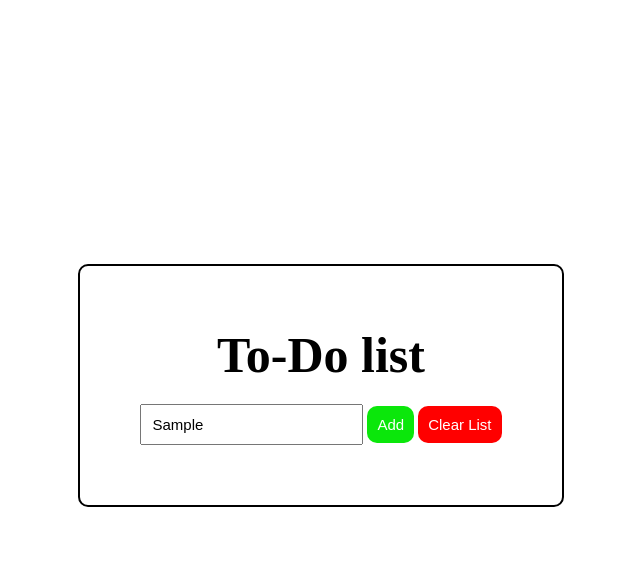
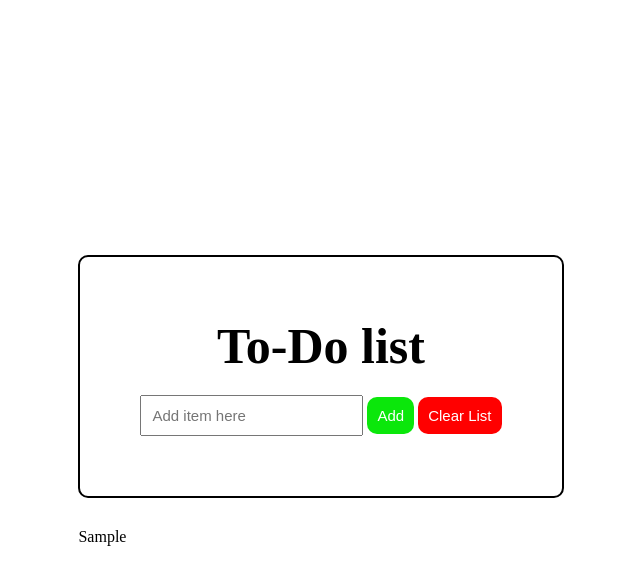
Before and after one commit to dthompasionas/Todo-app-practice, a plain HTML site: page index.html in a window 1280 px wide. Both pictures are taken after typing "Sample" into the empty fields and a click on the button "Add". Shown: the whole page, without its empty margins (319-959 px from the left). Drawn offline with Linux system fonts and the light colour scheme.

Commit message:
added button functionality

```diff
--- a/script.js
+++ b/script.js
@@ -0,0 +1,23 @@
+// buttons need functionality
+// input text needs to display on page
+// when clear list button is pushed, it needs to clear the whole list
+// when add button is pushed it needs to add item below.
+
+let addButton = document.querySelector(".add");
+let clearButton = document.querySelector(".clear");
+let itemInput = document.querySelector(".item-input");
+let todoList = document.querySelector(".todo-list");
+
+// adds the input value as a list item.
+addButton.addEventListener("click", function () {
+  let listItem = document.createElement("li");
+  listItem.innerHTML = itemInput.value;
+  todoList.appendChild(listItem);
+
+  itemInput.value = "";
+});
+
+// clears list
+clearButton.addEventListener("click", function () {
+  todoList.innerHTML = "";
+});
--- a/style.css
+++ b/style.css
@@ -62,5 +62,12 @@ button:hover {
 }
 
 .todo-list {
+  /* border: 2px red solid; */
   margin-top: 30px;
+  display: flex;
+  flex-direction: column;
 }
+
+.todo-list li {
+  list-style: none;
+}
```
